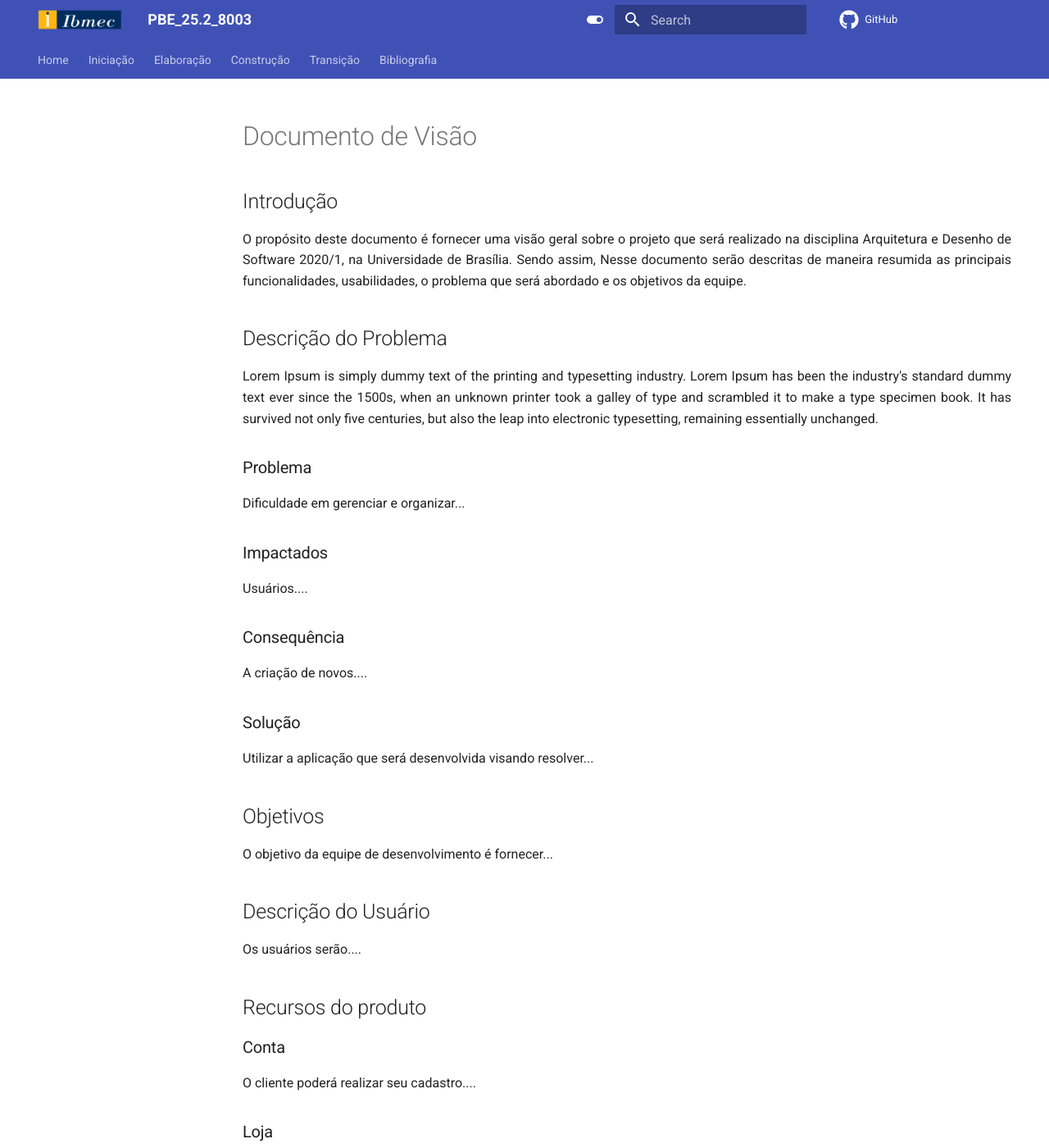
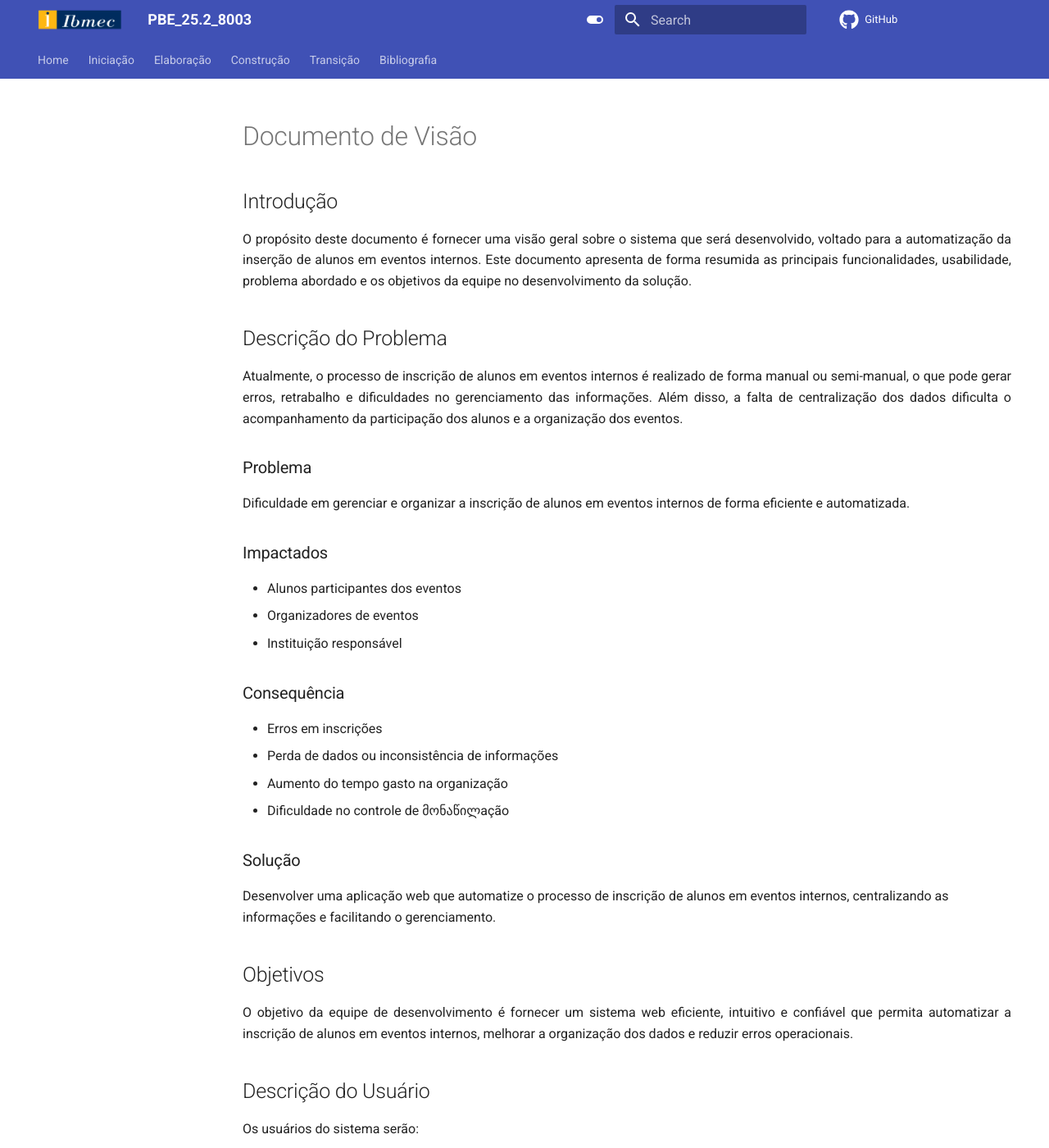
Before and after one commit to Projetos-de-Extensao/PBE_26.1_8003_II, an MkDocs documentation site: the page built from docs/Iniciacao/documento_de_visao.md, in a window 1280 px wide and 1400 px high. Shown: the whole window at 82% size. Built offline with MkDocs 1.6.1 and Material for MkDocs 9.7.7, drawn with Linux system fonts in a browser that asks for light colours; comment, search, counter and statistics services are not loaded; some of the changed text lies outside the part shown.

Commit message:
docvisao

```diff
--- a/docs/Iniciacao/documento_de_visao.md
+++ b/docs/Iniciacao/documento_de_visao.md
@@ -2,85 +2,102 @@
 id: documento_de_visao
 title: Documento de Visão
 ---
+
 ## Introdução
 
 <p align = "justify">
-O propósito deste documento é fornecer uma visão geral sobre o projeto que será realizado na disciplina Arquitetura e Desenho de Software 2020/1, na Universidade de Brasília. Sendo assim, Nesse documento serão descritas de maneira resumida as principais funcionalidades, usabilidades, o problema que será abordado e os objetivos da equipe.
+O propósito deste documento é fornecer uma visão geral sobre o sistema que será desenvolvido, voltado para a automatização da inserção de alunos em eventos internos. Este documento apresenta de forma resumida as principais funcionalidades, usabilidade, problema abordado e os objetivos da equipe no desenvolvimento da solução.
 </p>
 
 ## Descrição do Problema
 
 <p align = "justify">
-Lorem Ipsum is simply dummy text of the printing and typesetting industry. Lorem Ipsum has been the industry's standard dummy text ever since the 1500s, when an unknown printer took a galley of type and scrambled it to make a type specimen book. It has survived not only five centuries, but also the leap into electronic typesetting, remaining essentially unchanged.
+Atualmente, o processo de inscrição de alunos em eventos internos é realizado de forma manual ou semi-manual, o que pode gerar erros, retrabalho e dificuldades no gerenciamento das informações. Além disso, a falta de centralização dos dados dificulta o acompanhamento da participação dos alunos e a organização dos eventos.
 </p>
 
 ### Problema
 
-Dificuldade em gerenciar e organizar...
+Dificuldade em gerenciar e organizar a inscrição de alunos em eventos internos de forma eficiente e automatizada.
 
 ### Impactados
 
-Usuários....
+- Alunos participantes dos eventos
+- Organizadores de eventos
+- Instituição responsável
 
 ### Consequência
 
-A criação de novos....
+- Erros em inscrições
+- Perda de dados ou inconsistência de informações
+- Aumento do tempo gasto na organização
+- Dificuldade no controle de მონაწილação
 
 ### Solução
 
-Utilizar a aplicação que será desenvolvida visando resolver...
+Desenvolver uma aplicação web que automatize o processo de inscrição de alunos em eventos internos, centralizando as informações e facilitando o gerenciamento.
 
 ## Objetivos
 
 <p align = "justify">
-O objetivo da equipe de desenvolvimento é fornecer...
+O objetivo da equipe de desenvolvimento é fornecer um sistema web eficiente, intuitivo e confiável que permita automatizar a inscrição de alunos em eventos internos, melhorar a organização dos dados e reduzir erros operacionais.
 </p>
 
 ## Descrição do Usuário
 
 <p align = "justify">
-Os usuários serão....
+Os usuários do sistema serão:
 </p>
+
+- Alunos: que desejam se inscrever em eventos
+- Organizadores: responsáveis por gerenciar os eventos
+- Administradores: responsáveis pelo controle geral do sistema
 
 ## Recursos do produto
 
 ### Conta
 
 <p align = "justify">
-O cliente poderá realizar seu cadastro....
+O usuário poderá criar uma conta no sistema, realizar login e gerenciar suas informações pessoais.
 </p>
 
-### Loja
+### Eventos
 
 <p align = "justify">
-O cliente poderá cadastrar uma loja única....
+Os organizadores poderão cadastrar, editar e remover eventos, definindo informações como data, horário, descrição e número de vagas.
 </p>
 
-### Produto
+### Inscrição
 
 <p align = "justify">
-O cliente poderá cadastrar....
+Os alunos poderão se inscrever nos eventos disponíveis de forma rápida e automatizada.
 </p>
 
-### Pesquisa sobre Lojas
+### Gerenciamento
 
 <p align = "justify">
-O cliente poderá pesquisar...
+O sistema permitirá o controle das inscrições, listagem de participantes e acompanhamento dos eventos.
+</p>
+
+### Pesquisa de Eventos
+
+<p align = "justify">
+Os usuários poderão buscar eventos por nome, data ou categoria.
 </p>
 
 ## Restrições
 
 <p align = "justify">
-A aplicação não será responsável...
+A aplicação não será responsável por pagamentos, integração com sistemas externos complexos ou autenticação avançada (como biometria). O sistema será limitado ao escopo acadêmico e poderá depender de conexão com a internet.
 </p>
 
 ## Referências Bibliográficas
 
-> Documento de visão. Disponível em https://www... Acesso em dd/MM/yyYY
+> https://www.ibm.com/docs/pt-br/rational-soft-arch
 
-> Documento de visão. Disponível em  Acesso em dd/MM/yyYY
+> https://www.cin.ufpe.br/~gta/rup-vc/core.base_rup/guidances/artifacts/vision_doc
 
 ## Versionamento
+
 | Data | Versão | Descrição | Autor(es) |
 | -- | -- | -- | -- |
-| DD/MM/YYYY | 1.0 | Criação do documento | XXX XXXX e ZZZ ZZZZ |
+| 08/04/2026 | 1.0 | Criação do documento | Equipe do projeto |
```
